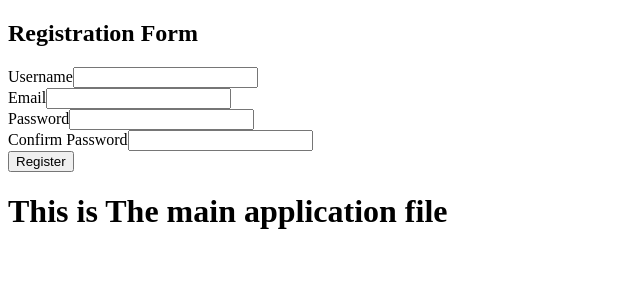
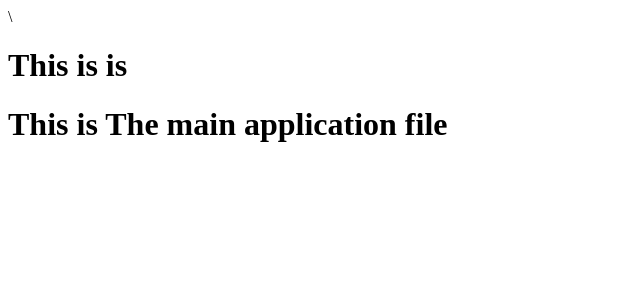
Before and after one commit to Hangthim-web/React-From-the-beginning-, a React (Vite) app in the folder first_react_application/: page / in a window 1280 px wide. Shown: the top 300 px of the page, without its empty margins (0-640 px from the left). Built offline with nearby package versions, Linux system fonts and the light colour scheme.

Commit message:
searchable list beginning

```diff
--- a/first_react_application/src/App.jsx
+++ b/first_react_application/src/App.jsx
@@ -16,8 +16,8 @@
 // import ShoppingCart from "./list_Keys_forms_and_controller_components/ShoppingCart";
 // import CharacterCount from "./us_event_render/usestatehookPrac/CharacterCount";
 // import ShoppingCartPar2 from "./list_Keys_forms_and_controller_components/ShoppingCartPart2";
-import FormWithValidation from "./list_Keys_forms_and_controller_components/FormWithValidation";
-
+// import FormWithValidation from "./list_Keys_forms_and_controller_components/FormWithValidation";
+import SearchableList from "./list_Keys_forms_and_controller_components/SearchableList";
 
 const App=()=>
 {
@@ -42,7 +42,8 @@ const App=()=>
       {/* <ShoppingCart/> */}
       {/* <ShoppingCartPar2/>
        */}
-       <FormWithValidation/>
+       {/* <FormWithValidation/> */}\
+       <SearchableList/>
     <h1>This is The main application file </h1>
   </div>
  )
--- /dev/null
+++ b/first_react_application/src/list_Keys_forms_and_controller_components/SearchableList.jsx
@@ -0,0 +1,6 @@
+const SearchableList=()=>
+{
+    return <h1>This is is</h1>
+}
+
+export default SearchableList;
```
